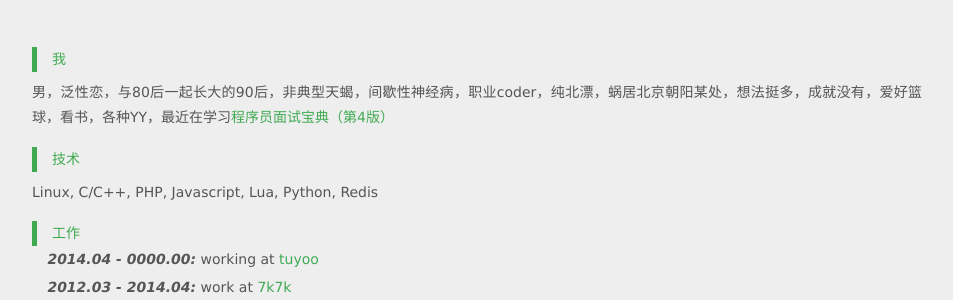
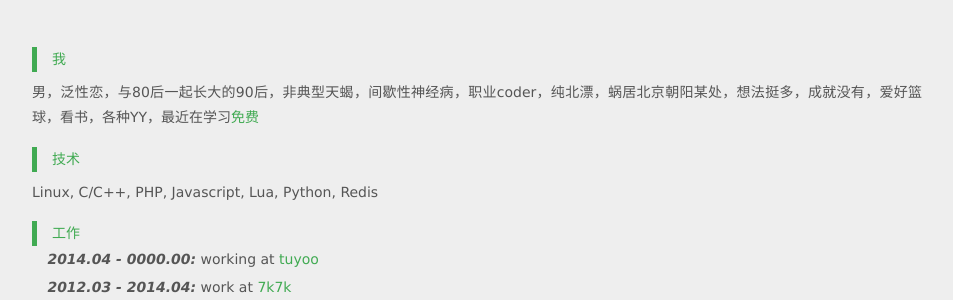
Before and after one commit to likebeta/blog, a Jekyll site: the page built from about.md, in a window 1280 px wide. Shown: the part 131-431 px from the top of the page, without its empty margins (163-1116 px from the left). Built offline with Jekyll 4.4.1, drawn with Linux system fonts in a browser that asks for light colours; Markdown is read by kramdown in place of the engine named in the settings; comment, search, counter and statistics services are not loaded.

Commit message:
update reading

```diff
--- a/about.md
+++ b/about.md
@@ -6,7 +6,7 @@
 
 #### 我
 
-男，泛性恋，与80后一起长大的90后，非典型天蝎，间歇性神经病，职业coder，纯北漂，蜗居北京朝阳某处，想法挺多，成就没有，爱好篮球，看书，各种YY，最近在学习[程序员面试宝典（第4版）][100]
+男，泛性恋，与80后一起长大的90后，非典型天蝎，间歇性神经病，职业coder，纯北漂，蜗居北京朝阳某处，想法挺多，成就没有，爱好篮球，看书，各种YY，最近在学习[免费][100]
 
 #### 技术
 
@@ -42,7 +42,7 @@
 [3]: {{ site.author.qqmail }}
 [4]: http://t.qq.com/likebeta
 [5]: http://weibo.com/likebeta
-[100]: http://book.douban.com/subject/24846630/
+[100]: http://book.douban.com/subject/11632326/
 
 
 <div id="avater" class="avater" style="margin-top: 20px;">
```
